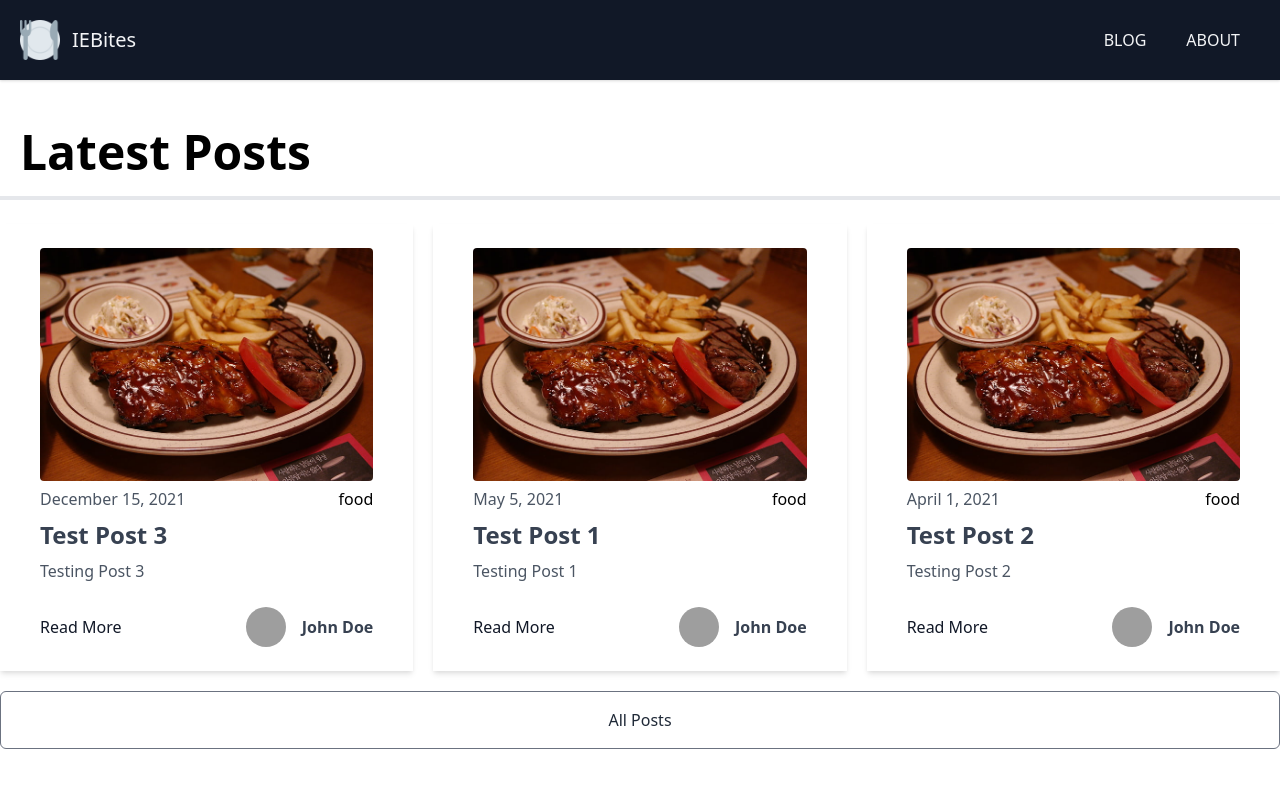
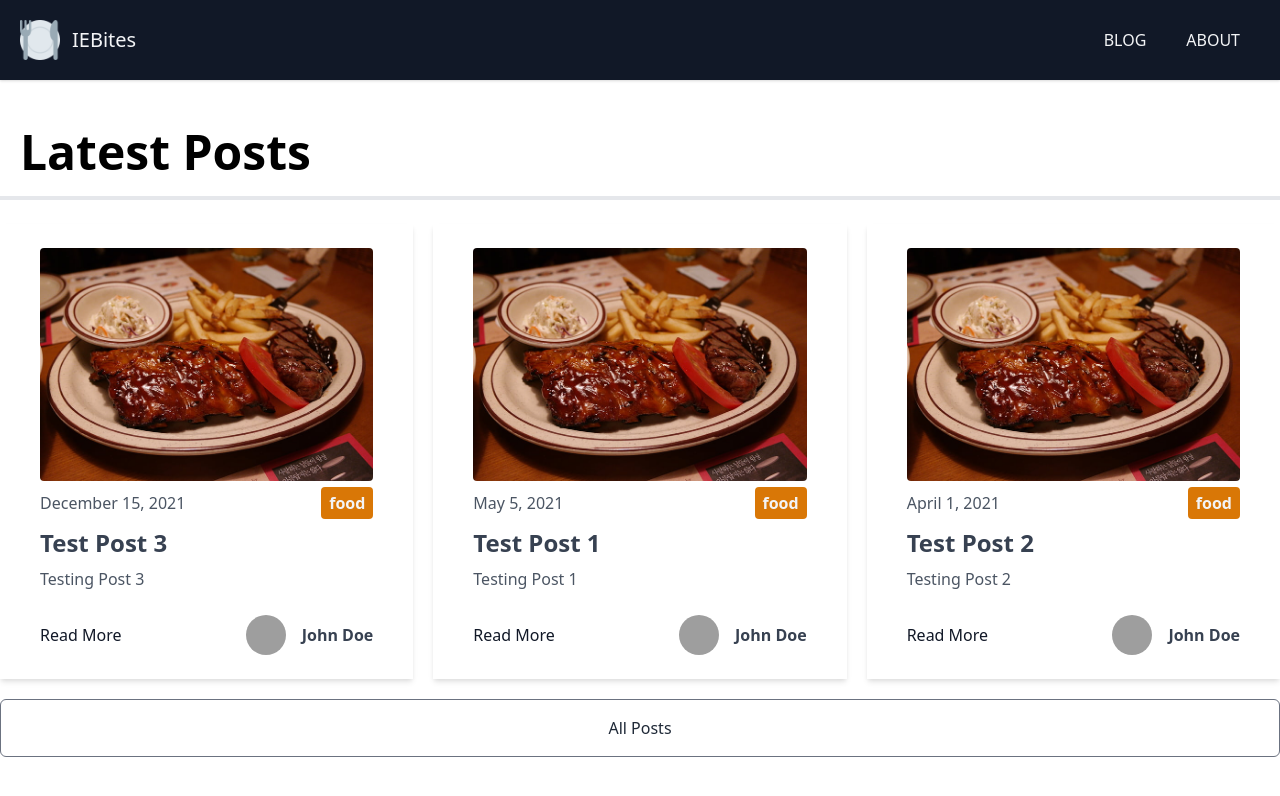
Before and after one commit to RdotSilva/React-NextJS-IEBites, a Next.js app: page / in a window 1280 px wide. Shown: the top 796 px of the page. Built offline with nearby package versions, Linux system fonts and the light colour scheme; grey boxes are pictures that could not be loaded.

Commit message:
Update display to use CategoryLabel

```diff
--- a/components/Post.js
+++ b/components/Post.js
@@ -1,5 +1,6 @@
 import Link from "next/link";
 import Image from "next/image";
+import CategoryLabel from "./CategoryLabel";
 
 export default function Post({ post }) {
   return (
@@ -15,7 +16,7 @@ export default function Post({ post }) {
         <span className="font-light text-gray-600">
           {post.frontmatter.date}
         </span>
-        <div>{post.frontmatter.category}</div>
+        <CategoryLabel>{post.frontmatter.category}</CategoryLabel>
       </div>
       <div className="mt-2">
         <Link href={`/blog/${post.slug}`}>
```
